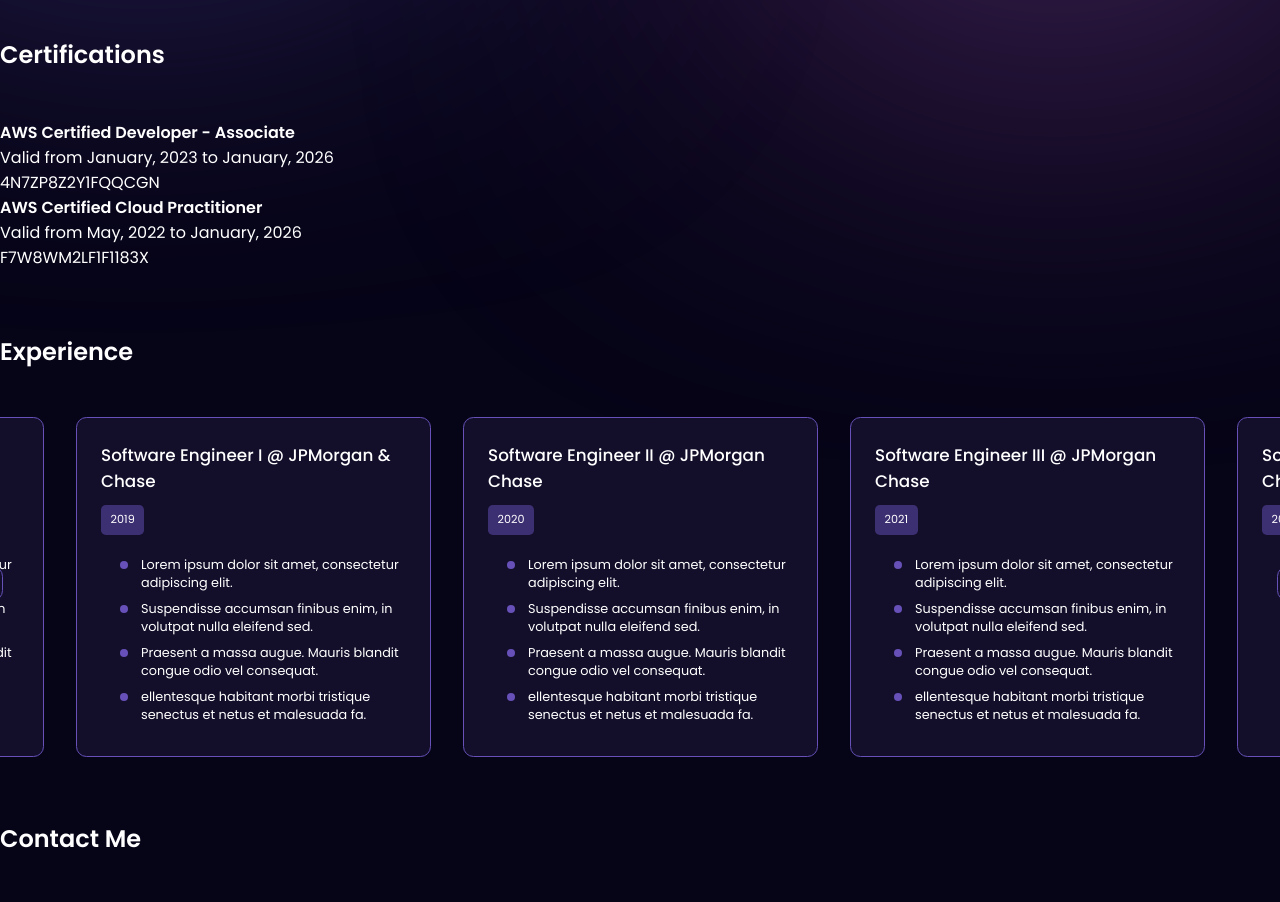
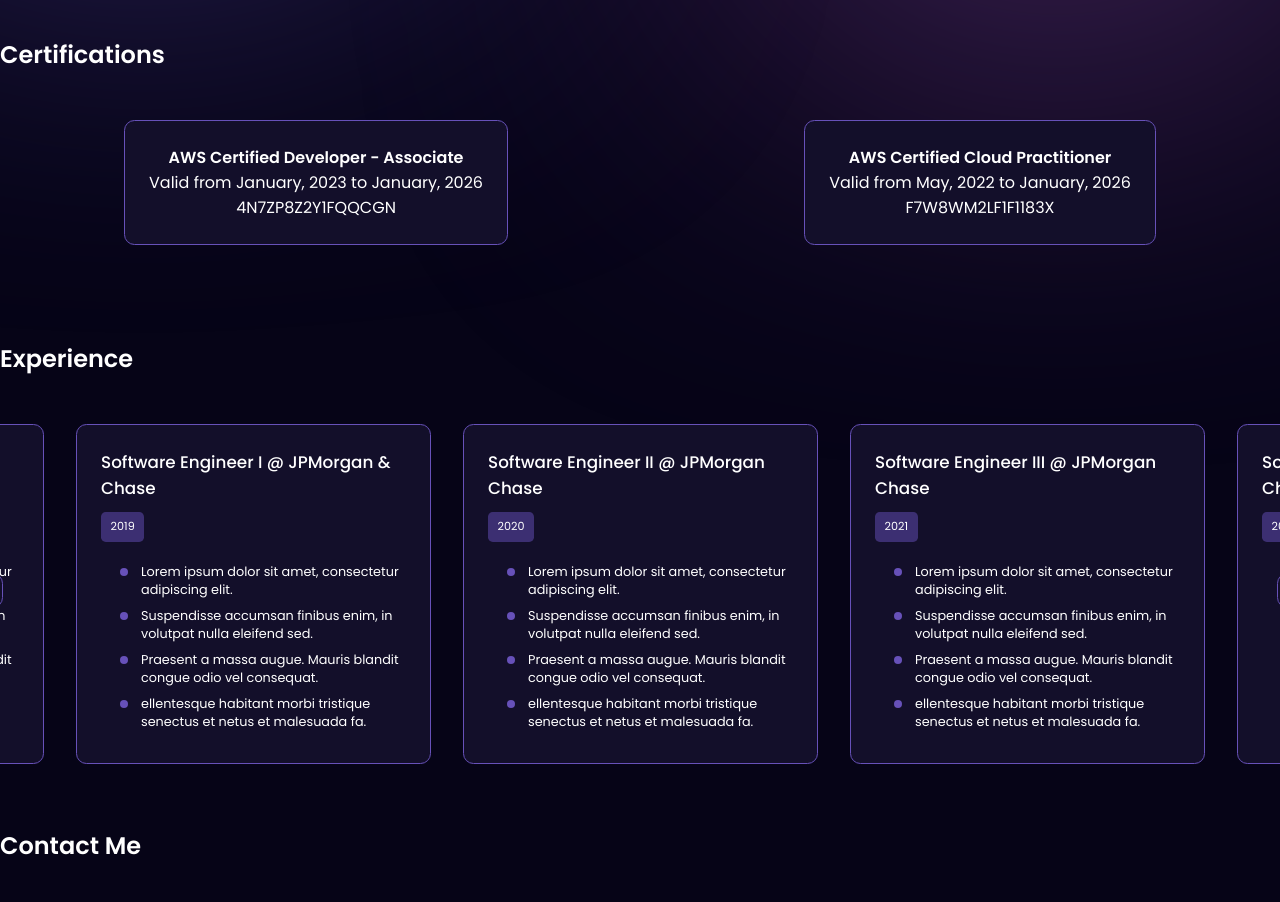
Before and after one commit to ConnorXCX/Portfolio, a React (Vite) app: page / in a window 1280 px wide. Shown: the part 1320-2222 px from the top of the page. Built offline with nearby package versions, Linux system fonts and the light colour scheme.

Commit message:
Design Certifications component.

```diff
--- a/src/components/CertificationCard.css
+++ b/src/components/CertificationCard.css
@@ -0,0 +1,11 @@
+.certification-card {
+  display: flex;
+  flex-direction: column;
+  align-items: center;
+  justify-content: center;
+  background: #130f2a;
+  border-radius: 0.65rem;
+  border: 1.5px solid #6751b9;
+  padding: 1.5rem;
+  margin-bottom: 2rem;
+}
--- a/src/components/CertificationCard.jsx
+++ b/src/components/CertificationCard.jsx
@@ -7,7 +7,7 @@
   credentialId,
 }) => {
   return (
-    <div>
+    <div className="certification-card">
       <h4>{title}</h4>
       <p>
         Valid from {issueDate.month}, {issueDate.year} to {expirationDate.month}
--- a/src/components/Certifications.css
+++ b/src/components/Certifications.css
@@ -8,3 +8,9 @@
   font-weight: 6000;
   margin-bottom: 3rem;
 }
+
+.certifications-content {
+  display: flex;
+  gap: 3rem;
+  justify-content: space-around;
+}
```
